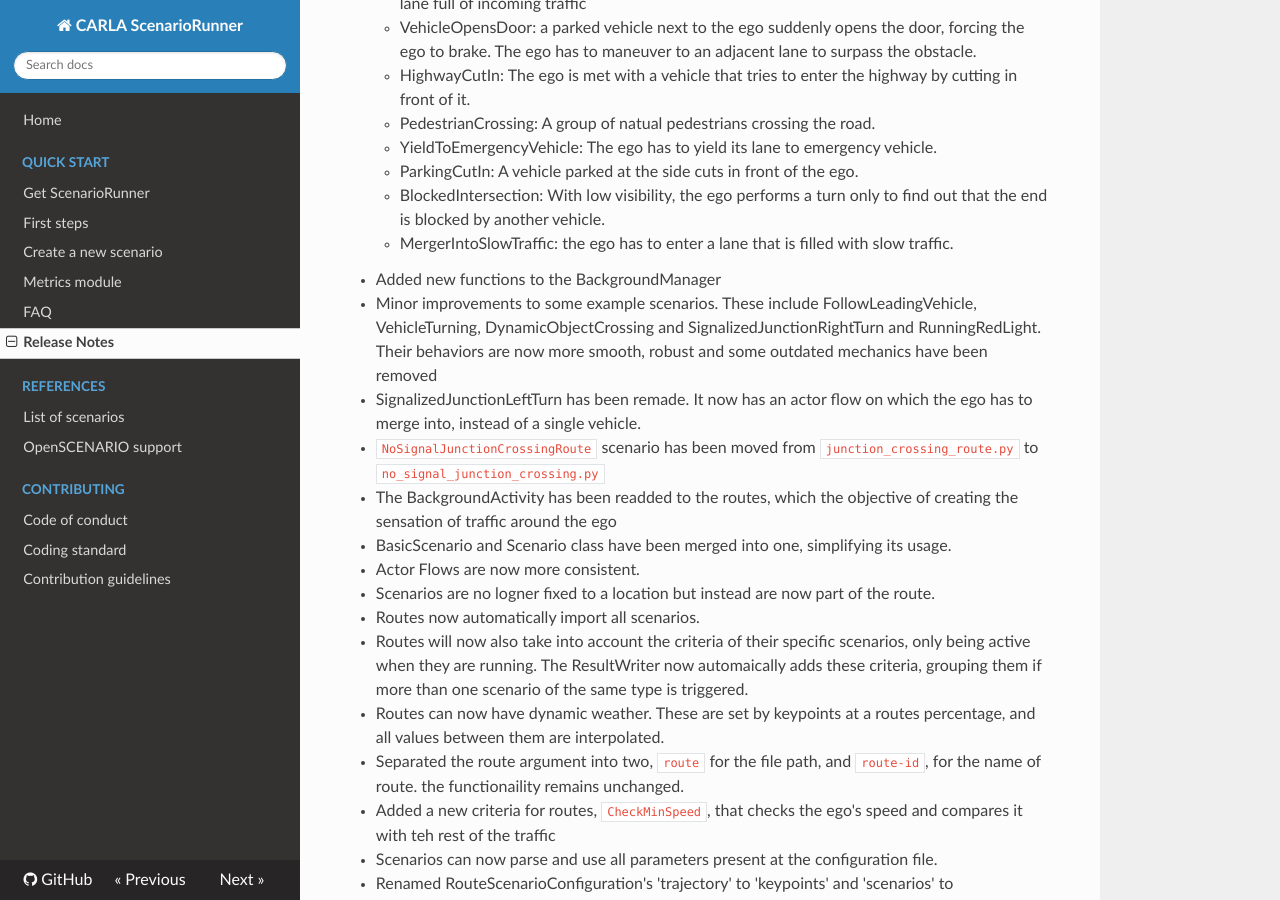
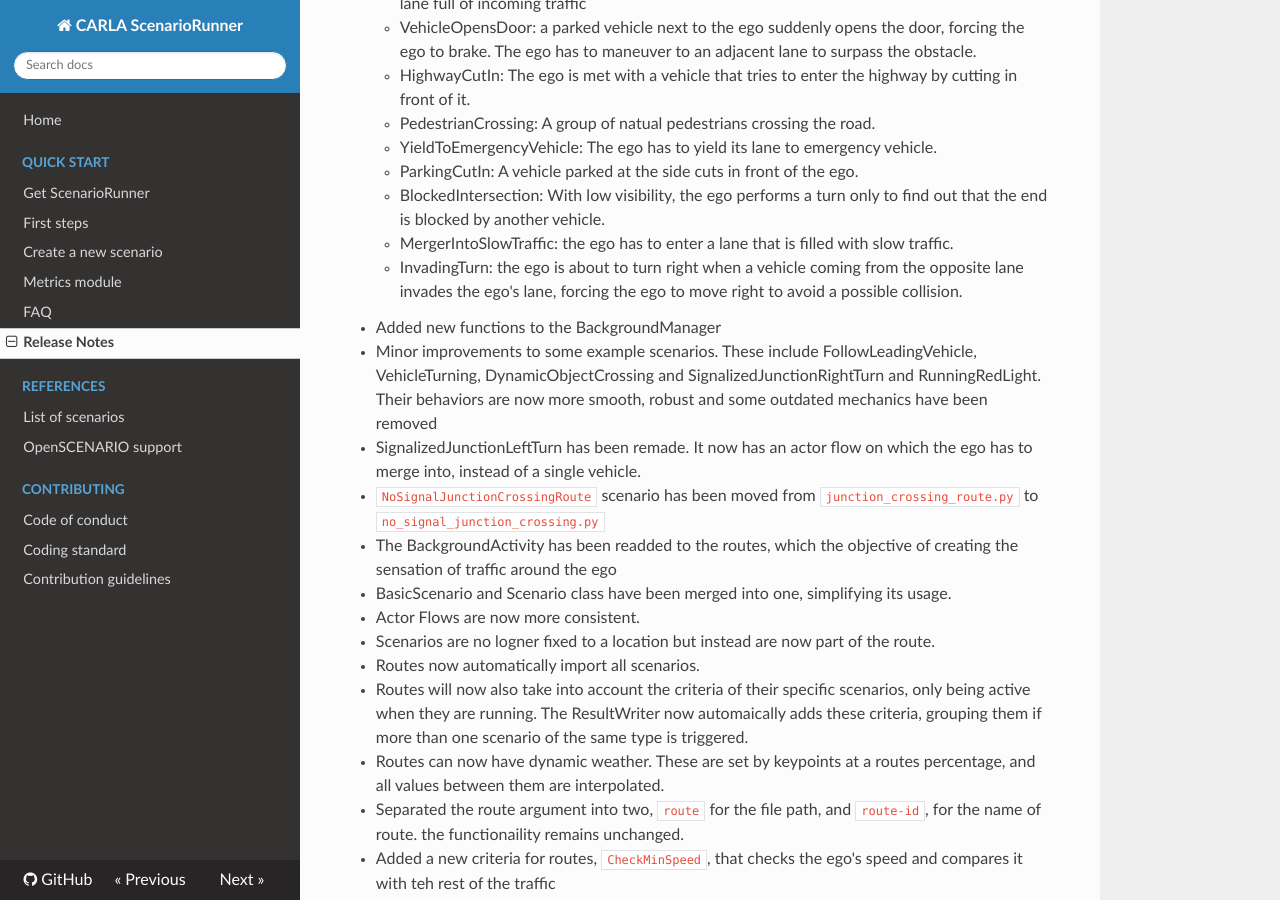
Before and after one commit to carla-simulator/scenario_runner, an MkDocs documentation site: the page built from Docs/CHANGELOG.md, in a window 1280 px wide and 900 px high, scrolled down 797 px. Built offline with MkDocs 1.6.1, drawn with Linux system fonts in a browser that asks for light colours; nearby versions of some CDN libraries.

Commit message:
add changelog

```diff
--- a/Docs/CHANGELOG.md
+++ b/Docs/CHANGELOG.md
@@ -28,6 +28,7 @@
     - ParkingCutIn: A vehicle parked at the side cuts in front of the ego.
     - BlockedIntersection: With low visibility, the ego performs a turn only to find out that the end is blocked by another vehicle.
     - MergerIntoSlowTraffic: the ego has to enter a lane that is filled with slow traffic.
+    - InvadingTurn: the ego is about to turn right when a vehicle coming from the opposite lane invades the ego's lane, forcing the ego to move right to avoid a possible collision.
 * Added new functions to the BackgroundManager
 * Minor improvements to some example scenarios. These include FollowLeadingVehicle, VehicleTurning, DynamicObjectCrossing and SignalizedJunctionRightTurn and RunningRedLight. Their behaviors are now more smooth, robust and some outdated mechanics have been removed
 * SignalizedJunctionLeftTurn has been remade. It now has an actor flow on which the ego has to merge into, instead of a single vehicle.
```
